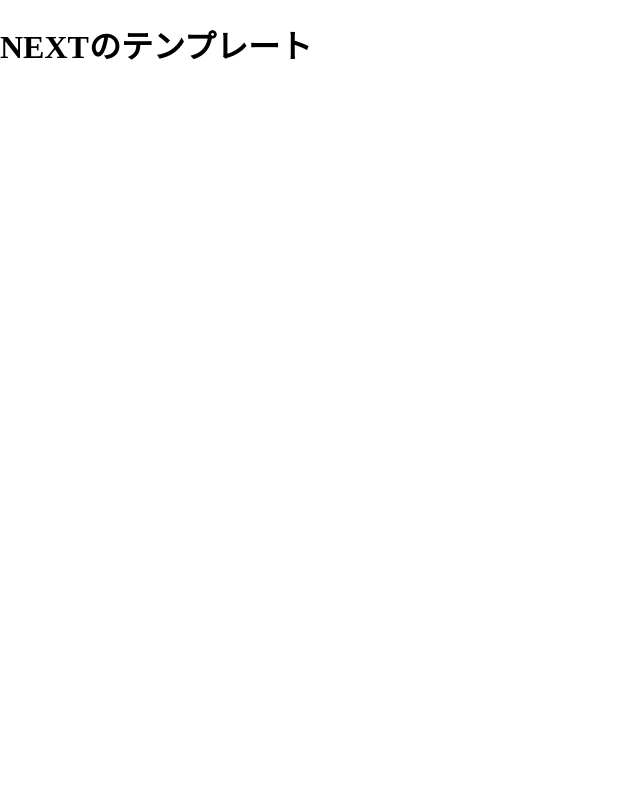
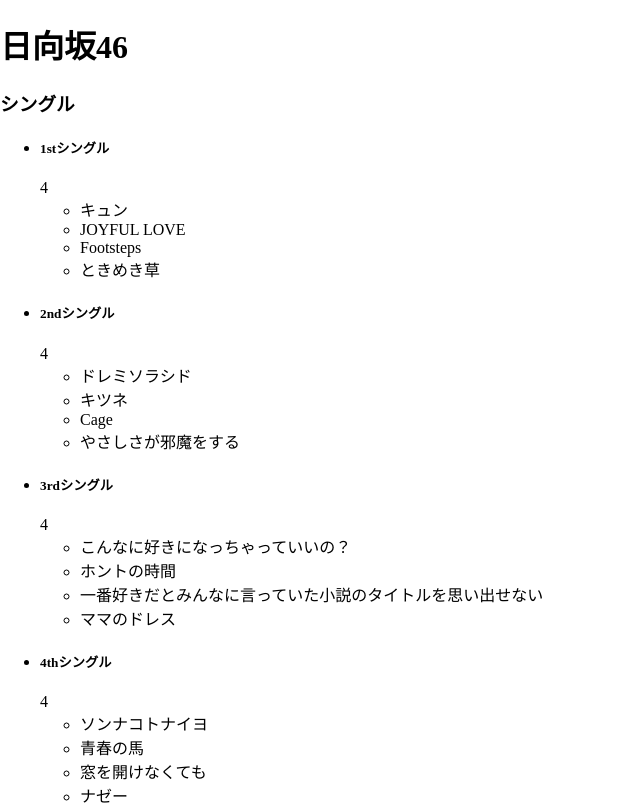
Before and after one commit to naoki-funawatari/hinatazaka-nextjs, a Next.js app: page / in a window 1280 px wide. Shown: the top 805 px of the page, without its empty margins (0-640 px from the left). Built offline with nearby package versions, Linux system fonts and the light colour scheme.

Commit message:
feat: データを読み込んで表示。

```diff
--- /dev/null
+++ b/pages/data/singles.json
@@ -0,0 +1,117 @@
+[
+  {
+    "singleOrder": 1,
+    "titlePrefix": "1stシングル",
+    "songs": [
+      {
+        "songOrder": 1,
+        "title": "キュン",
+        "id": "K5HPhoqyO4U"
+      },
+      {
+        "songOrder": 2,
+        "title": "JOYFUL LOVE",
+        "id": "OvWLeiEiYi4"
+      },
+      {
+        "songOrder": 3,
+        "title": "Footsteps",
+        "id": "VSQD18hsYz8"
+      },
+      {
+        "songOrder": 4,
+        "title": "ときめき草",
+        "id": "G5gQmFL-xR0"
+      }
+    ]
+  },
+  {
+    "singleOrder": 2,
+    "titlePrefix": "2ndシングル",
+    "songs": [
+      {
+        "songOrder": 1,
+        "title": "ドレミソラシド",
+        "id": "qsureA57fEo"
+      },
+      {
+        "songOrder": 2,
+        "title": "キツネ",
+        "id": "31GcaaaVNhs"
+      },
+      {
+        "songOrder": 3,
+        "title": "Cage",
+        "id": "Fqq-vb-4R10"
+      },
+      {
+        "songOrder": 4,
+        "title": "やさしさが邪魔をする",
+        "id": "88l4oRQGwB0"
+      }
+    ]
+  },
+  {
+    "singleOrder": 3,
+    "titlePrefix": "3rdシングル",
+    "songs": [
+      {
+        "songOrder": 1,
+        "title": "こんなに好きになっちゃっていいの？",
+        "id": "EZBeo_k1k-A"
+      },
+      {
+        "songOrder": 2,
+        "title": "ホントの時間",
+        "id": "VhfECOTs8Tk"
+      },
+      {
+        "songOrder": 3,
+        "title": "一番好きだとみんなに言っていた小説のタイトルを思い出せない",
+        "id": "kAK9dQtzBno"
+      },
+      {
+        "songOrder": 4,
+        "title": "ママのドレス",
+        "id": "bnw3rDmcuYU"
+      }
+    ]
+  },
+  {
+    "singleOrder": 4,
+    "titlePrefix": "4thシングル",
+    "songs": [
+      {
+        "songOrder": 1,
+        "title": "ソンナコトナイヨ",
+        "id": "7njC5lgL61c"
+      },
+      {
+        "songOrder": 2,
+        "title": "青春の馬",
+        "id": "WnCksS3LEyA"
+      },
+      {
+        "songOrder": 3,
+        "title": "窓を開けなくても",
+        "id": "LjQWrrctzV0"
+      },
+      {
+        "songOrder": 4,
+        "title": "ナゼー",
+        "id": "H59N5gIuI34"
+      }
+    ]
+  },
+  {
+    "singleOrder": 5,
+    "titlePrefix": "5thシングル",
+    "songs": [
+      {
+        "songOrder": 1,
+        "title": "アザトカワイイ",
+        "id": "m-FRFhvM1EA"
+      }
+    ]
+  }
+]
--- a/pages/features/singles/SongInfo.ts
+++ b/pages/features/singles/SongInfo.ts
@@ -1,5 +1,5 @@
 type SongInfo = {
-  id: number;
+  id: string;
   title: string;
   songOrder: number;
 };
--- a/pages/index.tsx
+++ b/pages/index.tsx
@@ -1,7 +1,21 @@
 import type { NextPage } from "next";
+import singles from "./data/singles.json";
+import Header from "./features/Header";
+import Navigation from "./features/Navigation";
+import Main from "./features/Main";
 
 const Home: NextPage = () => {
-  return <h1>NEXTのテンプレート</h1>;
+  const titlePrefix = singles[0].titlePrefix;
+  const title = singles[0].songs[0].title;
+  const id = singles[0].songs[0].id;
+
+  return (
+    <div className="app">
+      <Header />
+      <Navigation singles={singles} />
+      <Main titlePrefix={titlePrefix} title={title} id={id} />
+    </div>
+  );
 };
 
 export default Home;
```
